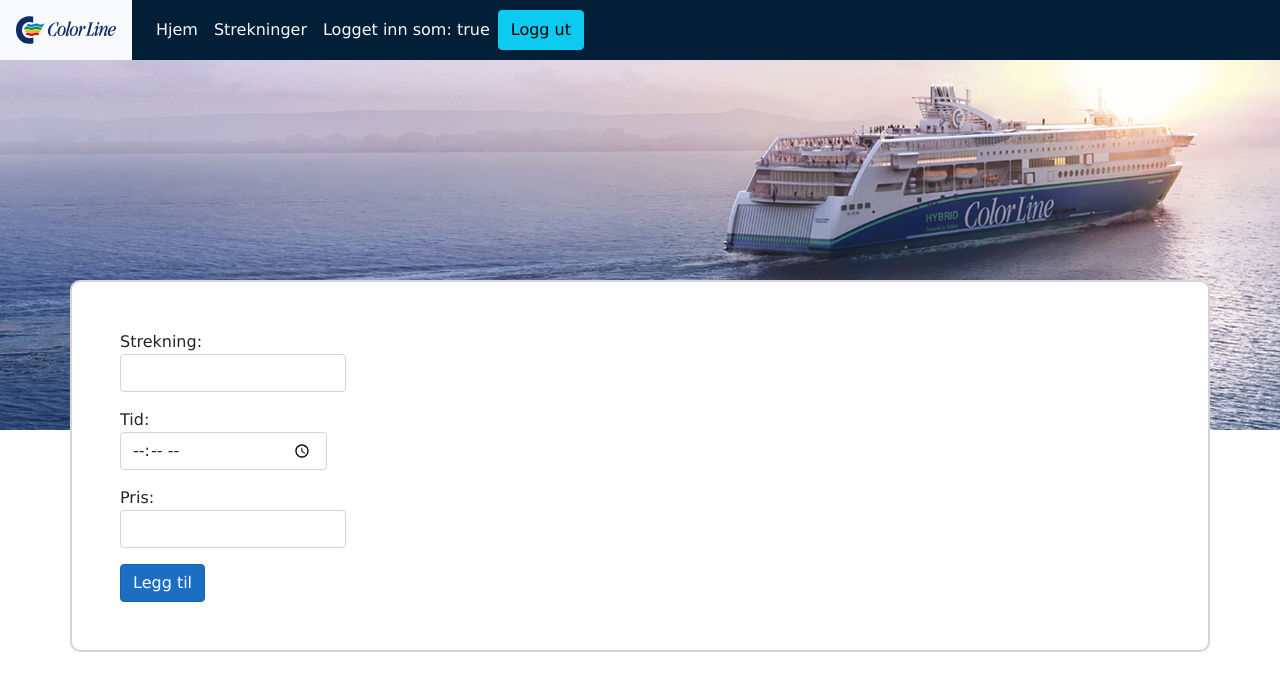
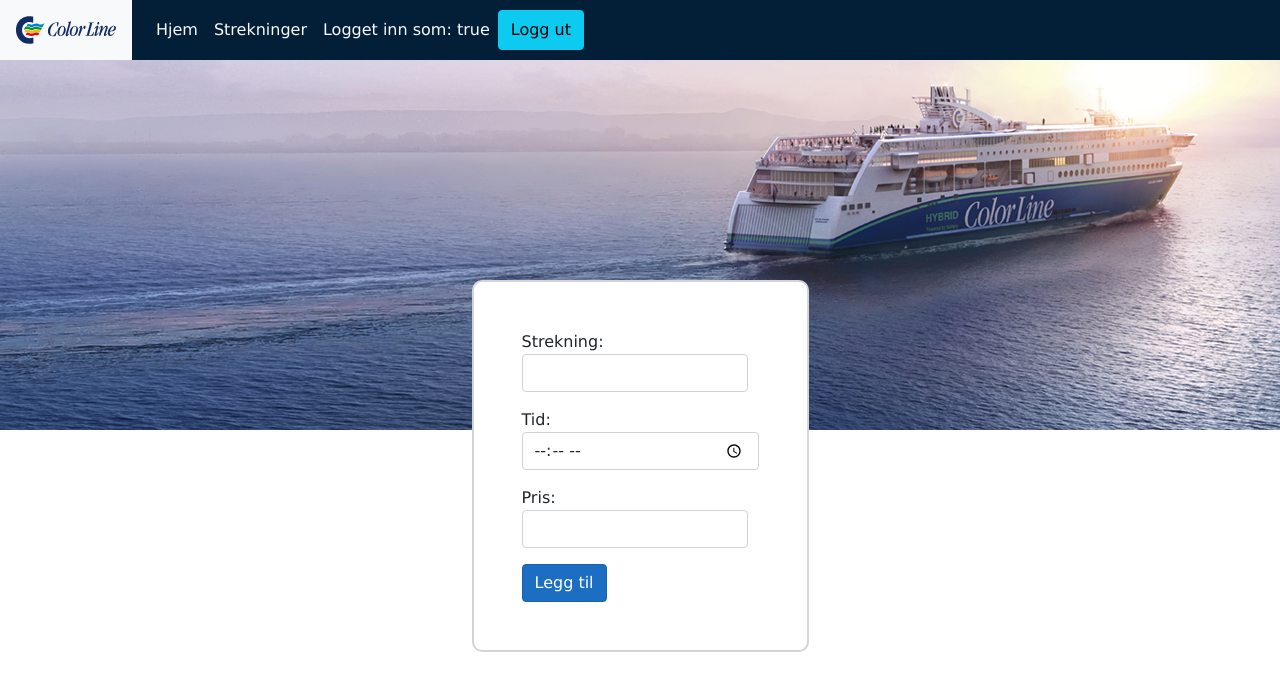
Before and after one commit to WilliamNerem/WebAppOppgave2, a React (Create React App) app in the folder Gruppeoppgave2/Gruppeoppgave2/ClientApp/: page /addStrekning in a window 1280 px wide. Shown: the top 690 px of the page. Built offline with nearby package versions, Linux system fonts and the light colour scheme; sample sign-in values are in the browser's storage.

Commit message:
general style ifx

```diff
--- a/Gruppeoppgave2/Gruppeoppgave2/ClientApp/src/custom.css
+++ b/Gruppeoppgave2/Gruppeoppgave2/ClientApp/src/custom.css
@@ -18,6 +18,7 @@
 }
 
 .container {
+    width: fit-content;
     padding: 10px;
     margin-top: -150px;
     position: relative;
@@ -80,5 +81,9 @@
 }
 
 .timepicker {
-    width: 207px;
+    width: 237px;
 }
+
+table {
+    width: 50rem !important;
+}
```
